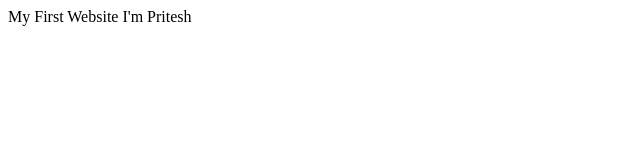
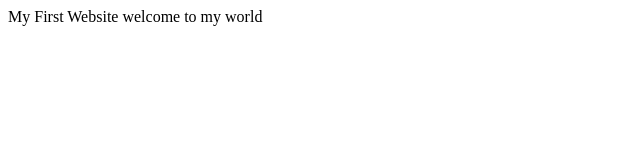
Before and after one commit to pritesh-eth/priteshhhh.github.io, a plain HTML site: page index.html in a window 1280 px wide. Shown: the full height of the page, 0-640 px from the left. Drawn offline with Linux system fonts and the light colour scheme.

Commit message:
Update index.html

```diff
--- a/index.html
+++ b/index.html
@@ -1,6 +1,6 @@
 <html>
 <head> My First Website </head>
 <body>
-I'm Pritesh
+welcome to my world
 </body>
 </html>
```
